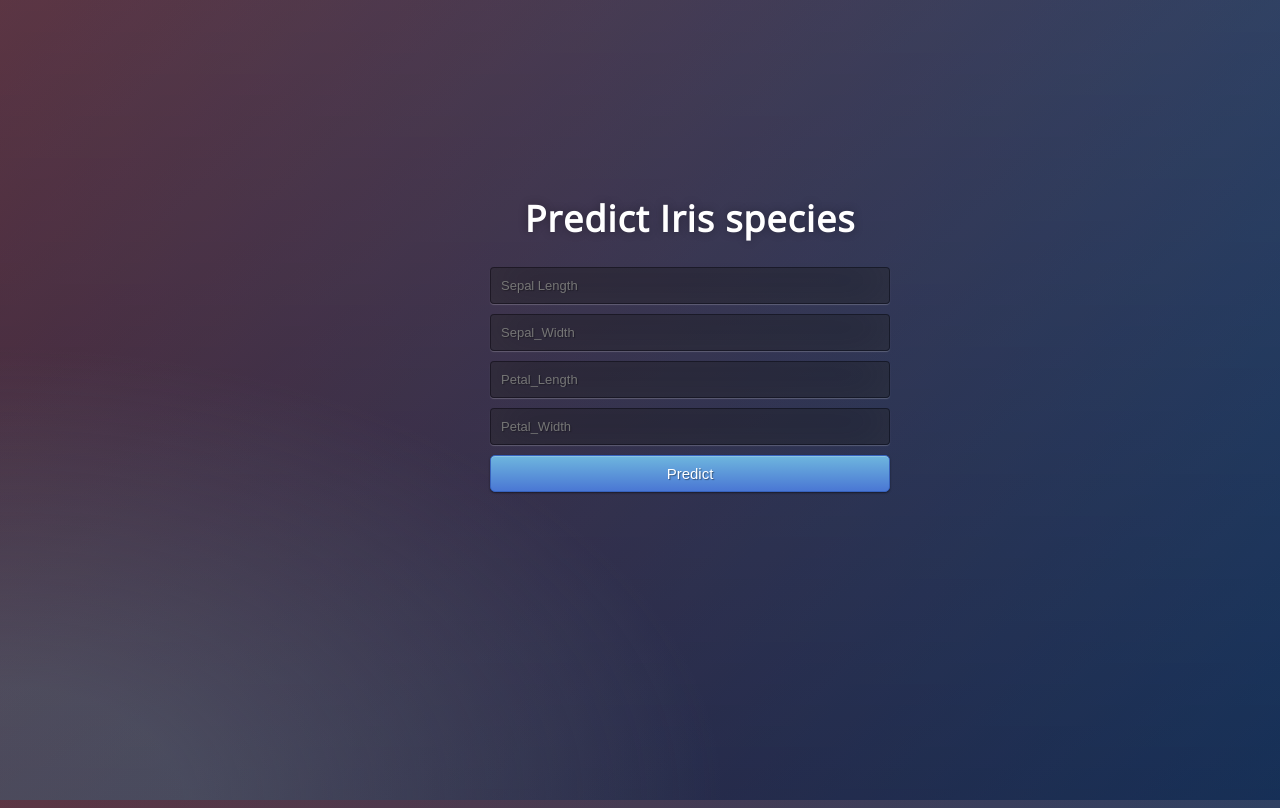
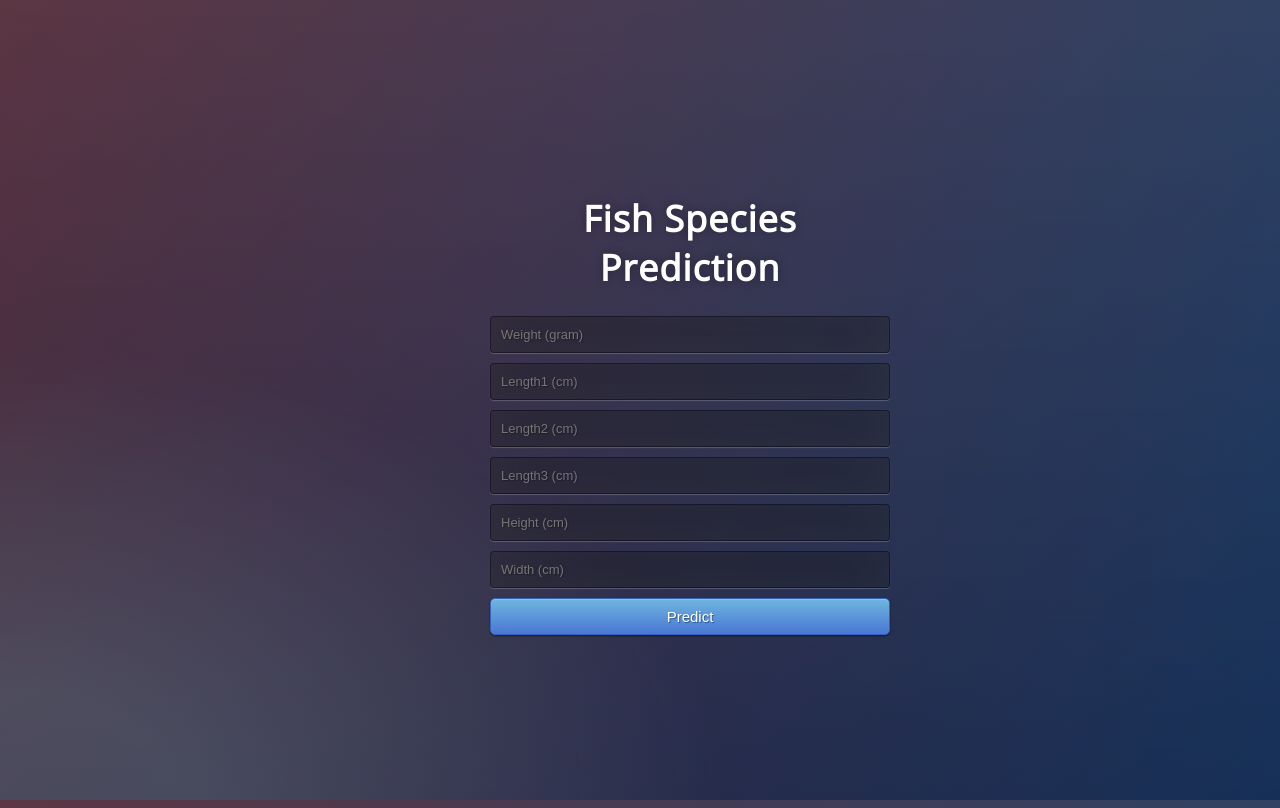
Before and after one commit to rrsankar/fish-species-pred-heroku-demo, a Flask app: page / in a window 1280 px wide. Run offline with Flask 2, Linux system fonts and the light colour scheme; parts of the project's set-up code (start-up, migrations or seed data) failed here and were passed over.

Commit message:
Make necessary changes to initial files.

```diff
--- a/FlaskApp.py
+++ /dev/null
@@ -1,41 +0,0 @@
-# -*- coding: utf-8 -*-
-"""
-Created on Sat Mar 05 11:45:03 2022
-
-@author: noopa
-"""
-
-
-import numpy as np
-import pickle
-import pandas as pd
-from flask import Flask, request
-from flask import Flask, request, jsonify, render_template
-
-app=Flask(__name__)
-pickle_in = open("classifier.pkl","rb")
-classifier=pickle.load(pickle_in)
-
-@app.route('/')
-def home():
-    return render_template('index.html')
-
-
-
-@app.route('/predict',methods=['POST'])
-def predict():
-    '''
-    For rendering results on HTML GUI
-    '''
-    int_features = [x for x in request.form.values()]
-    final_features = [np.array(int_features)]
-    prediction = classifier.predict(final_features)
-
-
-    return render_template('index.html', prediction_text='The flower belong to species {}'.format(prediction))
-
-
-
-
-if __name__=='__main__':
-    app.run()
--- /dev/null
+++ b/main.py
@@ -0,0 +1,52 @@
+# -*- coding: utf-8 -*-
+
+"""
+Created: 19 March 2022
+@author: Ram Sankar (github.com/rrsankar)
+"""
+
+import pickle
+
+import numpy as np
+from flask import Flask, request, render_template
+
+from sklearn.preprocessing import MinMaxScaler
+
+app = Flask(__name__)
+
+# Load model.
+with open('fish_classifier.pkl', 'rb') as f:
+    model = pickle.load(f)
+
+
+@app.route('/')
+def home():
+    """
+    For rendering webpage.
+    :return:
+    """
+    return render_template('index.html')
+
+
+@app.route('/predict', methods=['POST'])
+def predict():
+    """
+    For rendering results on webpage.
+    """
+    int_features = [x for x in request.form.values()]
+
+    # Feature scaling.
+    scaler = MinMaxScaler()
+    input_scaled = scaler.fit_transform(np.array(int_features).reshape(-1, 1))
+
+    prediction = model.predict(input_scaled.reshape(1,-1))
+
+    if prediction:
+        result = prediction[0]
+        return render_template('index.html', prediction_text=f'The fish belong to species: {result}')
+    else:
+        return render_template('index.html', prediction_text='Model returned no predictions.')
+
+
+if __name__ == '__main__':
+    app.run()
--- a/templates/index.html
+++ b/templates/index.html
@@ -14,14 +14,16 @@
 
 <body>
  <div class="login">
-	<h1>Predict Iris species</h1>
+	<h1>Fish Species Prediction</h1>
 
      <!-- Main Input For Receiving Query to our ML -->
-    <form action="{{ url_for('predict')}}"method="post">
-    	<input type="text" name="sepal_length" placeholder="Sepal Length" required="required" />
-        <input type="text" name="sepal_width" placeholder="Sepal_Width" required="required" />
-		<input type="text" name="petal_length" placeholder="Petal_Length" required="required" />
-		<input type="text" name="petal_width" placeholder="Petal_Width" required="required" />
+    <form action="{{ url_for('predict')}}" method="post">
+    	<input type="text" name="weight" placeholder="Weight (gram)" required="required" />
+        <input type="text" name="length1" placeholder="Length1 (cm)" required="required" />
+		<input type="text" name="length2" placeholder="Length2 (cm)" required="required" />
+		<input type="text" name="length3" placeholder="Length3 (cm)" required="required" />
+        <input type="text" name="height" placeholder="Height (cm)" required="required" />
+        <input type="text" name="width" placeholder="Width (cm)" required="required" />
 
         <button type="submit" class="btn btn-primary btn-block btn-large">Predict</button>
     </form>
```
Also changed, not shown: 1 other file.
